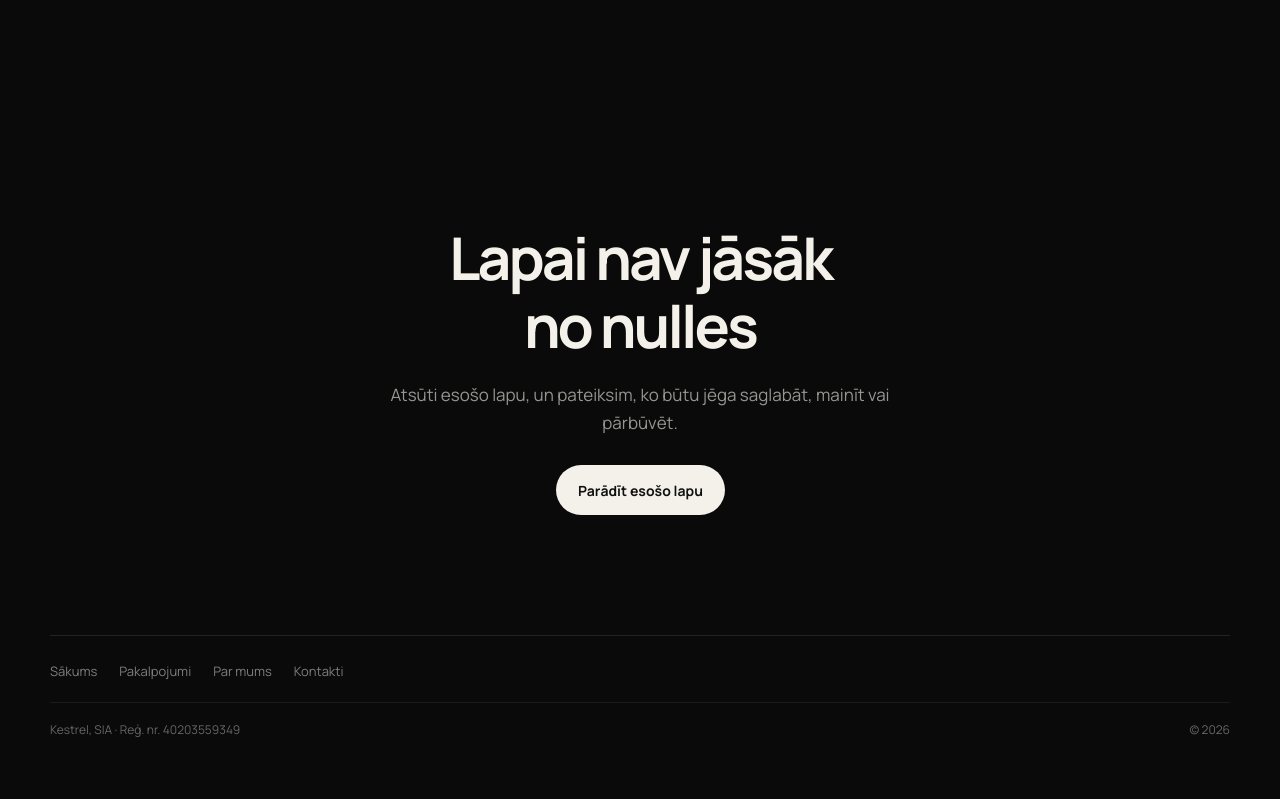
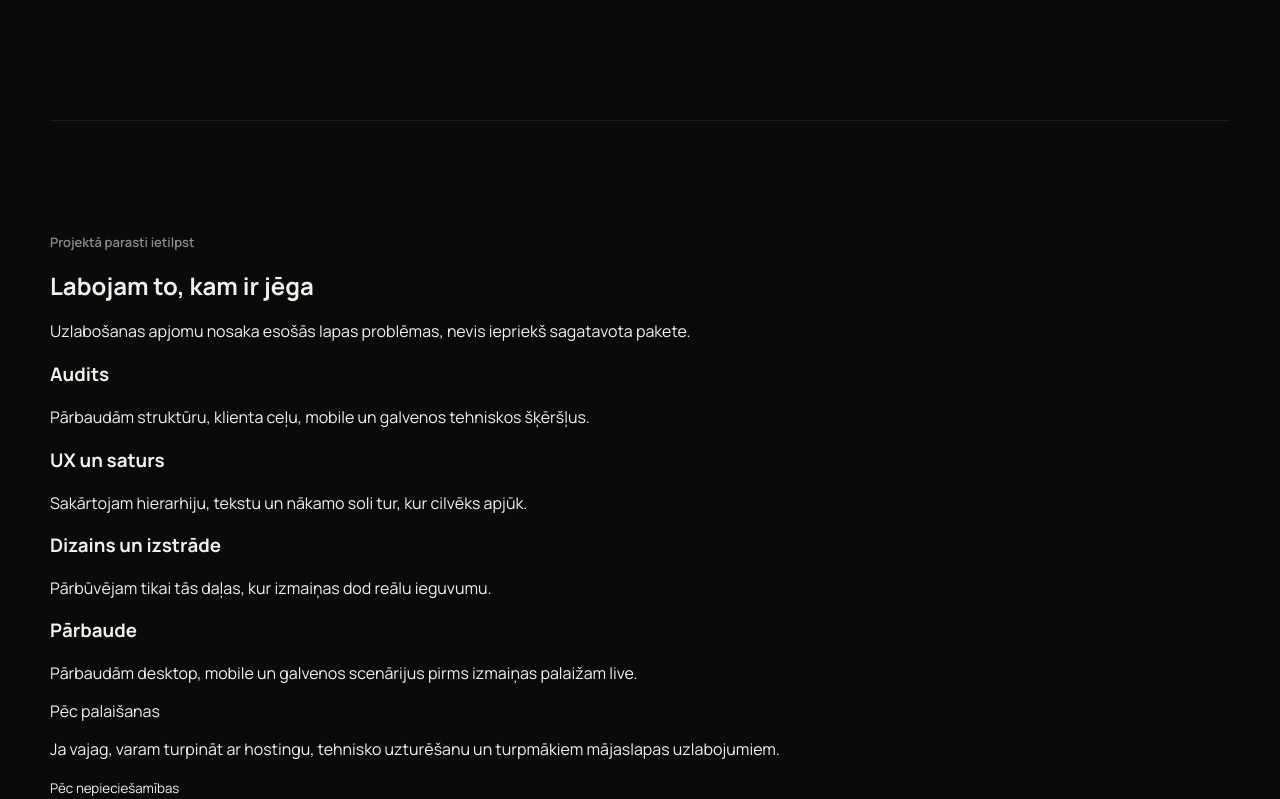
Before and after one commit to davisl24/WEBSITEAGENCY, a Next.js app: page /pakalpojumi/majaslapas-uzlabosana in a window 1280 px wide. Shown: the part 3203-4002 px from the top of the page. Before the commit the page ends 3967 px from the top, so only its background shows below. Built offline with nearby package versions, Linux system fonts and the light colour scheme.

Commit message:
content: add practical project scope

```diff
--- a/app/pakalpojumi/majaslapas-uzlabosana/page.tsx
+++ b/app/pakalpojumi/majaslapas-uzlabosana/page.tsx
@@ -1,6 +1,7 @@
 import type { Metadata } from "next";
 import RevealOnView from "../../components/RevealOnView";
 import ThemeToggle from "../../components/ThemeToggle";
+import ServiceDelivery from "../../components/ServiceDelivery";
 
 export const metadata: Metadata = {
   title: "Mājaslapas uzlabošana | Kestrel",
@@ -208,6 +209,18 @@ export default function WebsiteUpgradePage() {
         </div>
       </section>
 
+      <ServiceDelivery
+        id="delivery-title"
+        title="Labojam to, kam ir jēga"
+        description="Uzlabošanas apjomu nosaka esošās lapas problēmas, nevis iepriekš sagatavota pakete."
+        items={[
+          { title: "Audits", text: "Pārbaudām struktūru, klienta ceļu, mobile un galvenos tehniskos šķēršļus." },
+          { title: "UX un saturs", text: "Sakārtojam hierarhiju, tekstu un nākamo soli tur, kur cilvēks apjūk." },
+          { title: "Dizains un izstrāde", text: "Pārbūvējam tikai tās daļas, kur izmaiņas dod reālu ieguvumu." },
+          { title: "Pārbaude", text: "Pārbaudām desktop, mobile un galvenos scenārijus pirms izmaiņas palaižam live." }
+        ]}
+      />
+
       <section className="service-page-cta">
         <RevealOnView className="line-mask-reveal service-cta-title">
           <h2 className="service-line-stack">
```
